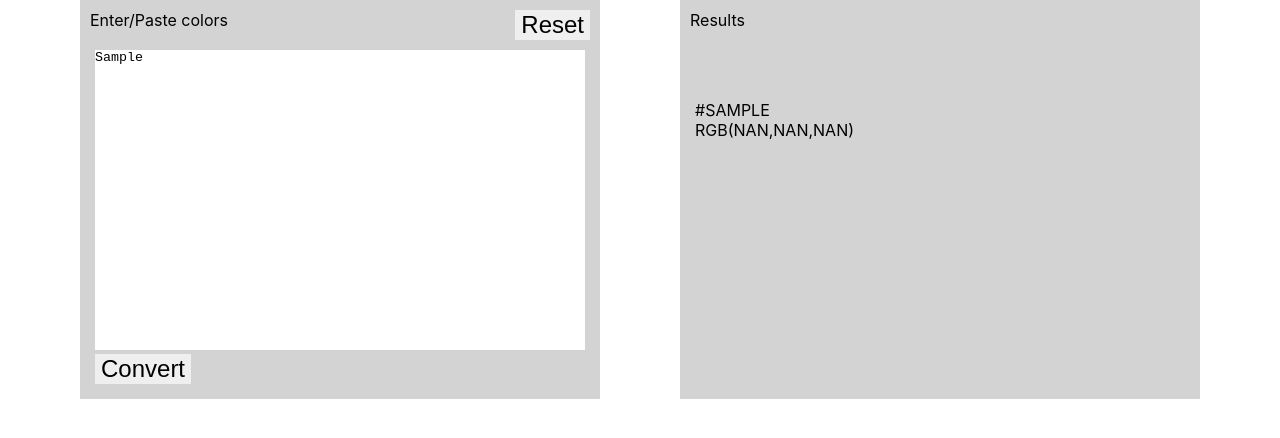
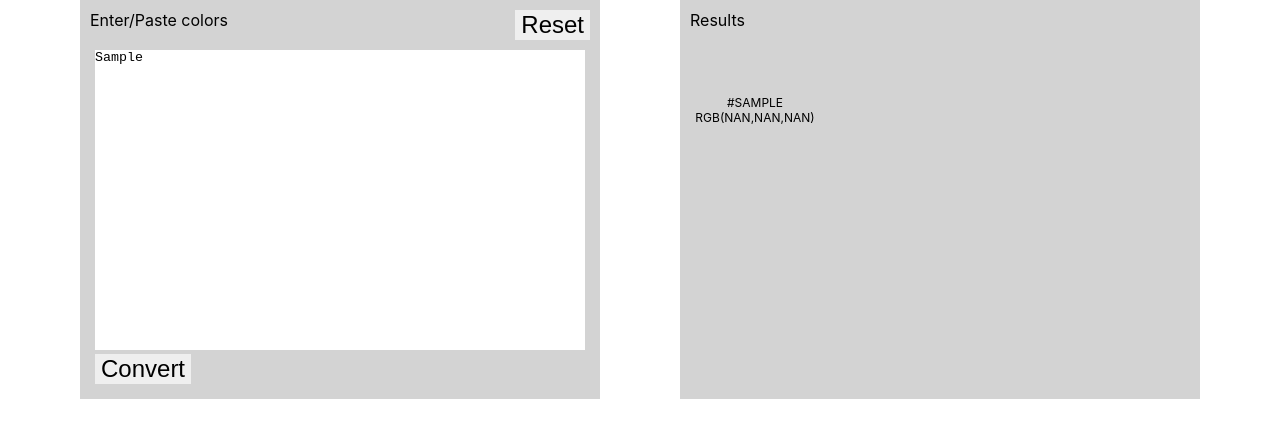
Before and after one commit to TravisL12/compare_colors, a React (Create React App) app: page / in a window 1280 px wide. Both pictures are taken after typing "Sample" into the empty fields and a click on the button "Convert". Shown: the top 438 px of the page. Built offline with nearby package versions, Linux system fonts and the light colour scheme.

Commit message:
Color conversions working

```diff
--- a/src/App.js
+++ b/src/App.js
@@ -5,9 +5,10 @@ import "./application.scss";
 /** TEST COLORS
 #353B4B
 #ff001E
-#1C202A
+rgb(0,0,200);
 #3A3A48
 #0fa912
+rgb(200,150,2);
 #232836
 #454E5F
  */
--- a/src/Color.js
+++ b/src/Color.js
@@ -1,21 +1,44 @@
 import React from "react";
 
 function Color(props) {
-  const color = cleanColor();
-  const style = { backgroundColor: `#${color}` };
+  const isRgb = /^rgb/.test(props.color);
+  const { hexColor, rgbColor } = createColor();
+  const style = { backgroundColor: `#${hexColor}` };
 
-  console.log(distance("000000"), "Distance from Black", color);
+  console.log(distance("000000"), "Distance from Black", hexColor);
 
-  function cleanColor() {
-    return props.color.replace(/['#]/gi, "");
+  function createColor() {
+    const color = {};
+
+    if (isRgb) {
+      color.rgbColor = props.color
+        .replace(/[rgb()\s]/gi, "")
+        .split(",")
+        .map(num => parseInt(num, 10));
+      color.hexColor = dec2hex(color.rgbColor);
+    } else {
+      color.hexColor = props.color.replace(/['#]/gi, "");
+      color.rgbColor = hex2dec(color.hexColor);
+    }
+
+    return color;
   }
 
-  function hex2dec(hexColor) {
-    const split = [
-      hexColor.slice(0, 2),
-      hexColor.slice(2, 4),
-      hexColor.slice(4, 6)
-    ];
+  /**
+   *
+   * @param {array} array of ints ex: [210, 190, 5];
+   */
+  function dec2hex(rgbColor) {
+    return rgbColor
+      .map(c => {
+        const num = Number(c);
+        return `0${num.toString(16)}`.slice(-2);
+      })
+      .join("");
+  }
+
+  function hex2dec(hex) {
+    const split = [hex.slice(0, 2), hex.slice(2, 4), hex.slice(4, 6)];
 
     return split.map(c => {
       return parseInt(c, 16);
@@ -24,7 +47,7 @@ function Color(props) {
 
   function distance(target) {
     const tDec = hex2dec(target);
-    const cDec = hex2dec(color);
+    const cDec = hex2dec(hexColor);
     const red = Math.pow(tDec[0] - cDec[0], 2);
     const green = Math.pow(tDec[1] - cDec[1], 2);
     const blue = Math.pow(tDec[2] - cDec[2], 2);
@@ -35,8 +58,10 @@ function Color(props) {
   return (
     <div className="color-container">
       <div className={`square`} style={style} />
-      <p className="name">#{color}</p>
-      <p className="name">rgb({hex2dec(color).join(",")})</p>
+      <div className="names">
+        <p>#{hexColor}</p>
+        <p>rgb({rgbColor.join(",")})</p>
+      </div>
     </div>
   );
 }
--- a/src/application.scss
+++ b/src/application.scss
@@ -15,17 +15,25 @@ p {
 }
 
 .color-container {
+  display: flex;
+  flex-direction: column;
+  align-items: center;
+  width: 100px;
+  margin: 5px 10px;
+  box-sizing: border-box;
+
   .square {
     display: block;
     font-family: "Courier New", Courier, monospace;
     color: white;
-    margin: 5px 10px;
     height: 50px;
     width: 50px;
   }
 
-  .name {
+  .names {
+    font-size: 12px;
     text-transform: uppercase;
+    text-align: center;
   }
 }
 
```
